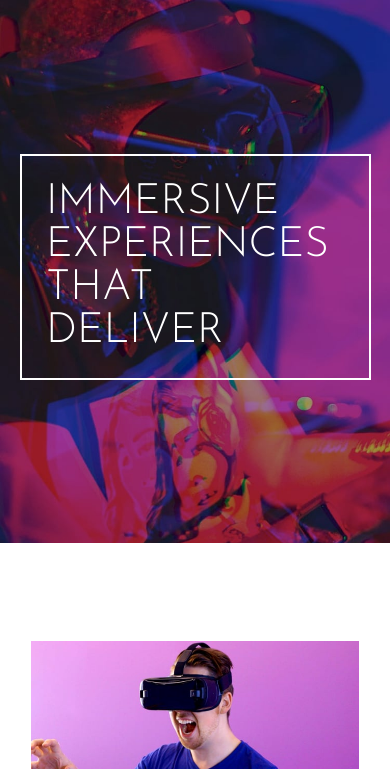
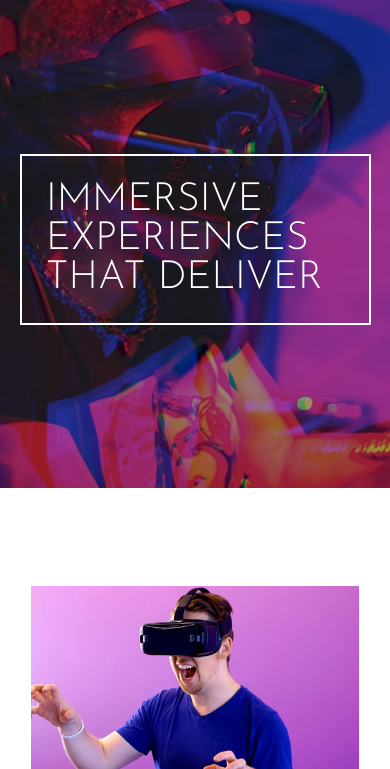
Before and after one commit to Tejas-117/Loopstudios-landing-page, a plain HTML site: page index.html in a window 390 px wide. Shown: the part 75-844 px from the top of the page. Drawn offline with nearby package versions, Linux system fonts and the light colour scheme.

Commit message:
"Font-size updated for mobile screens"

```diff
--- a/css/style.css
+++ b/css/style.css
@@ -127,7 +127,7 @@ a:not(.toggle-button):hover::after{
 .top-text{
    font-family: 'Josefin Sans', sans-serif;
    text-transform: uppercase;
-   font-size: 2.8rem;
+   font-size: 10vw;
    margin: 49% auto 40%;
    padding: 7%;
    border: 2px solid var(--White);
```
